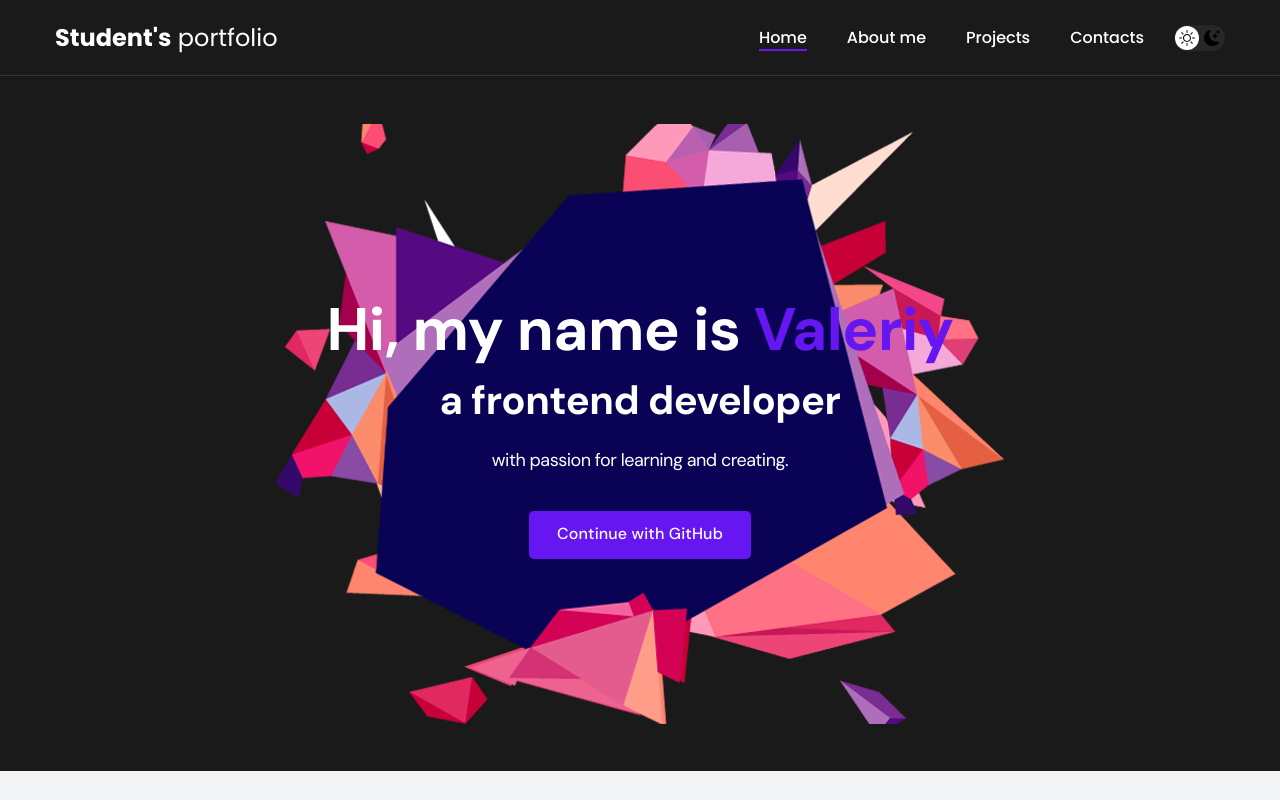
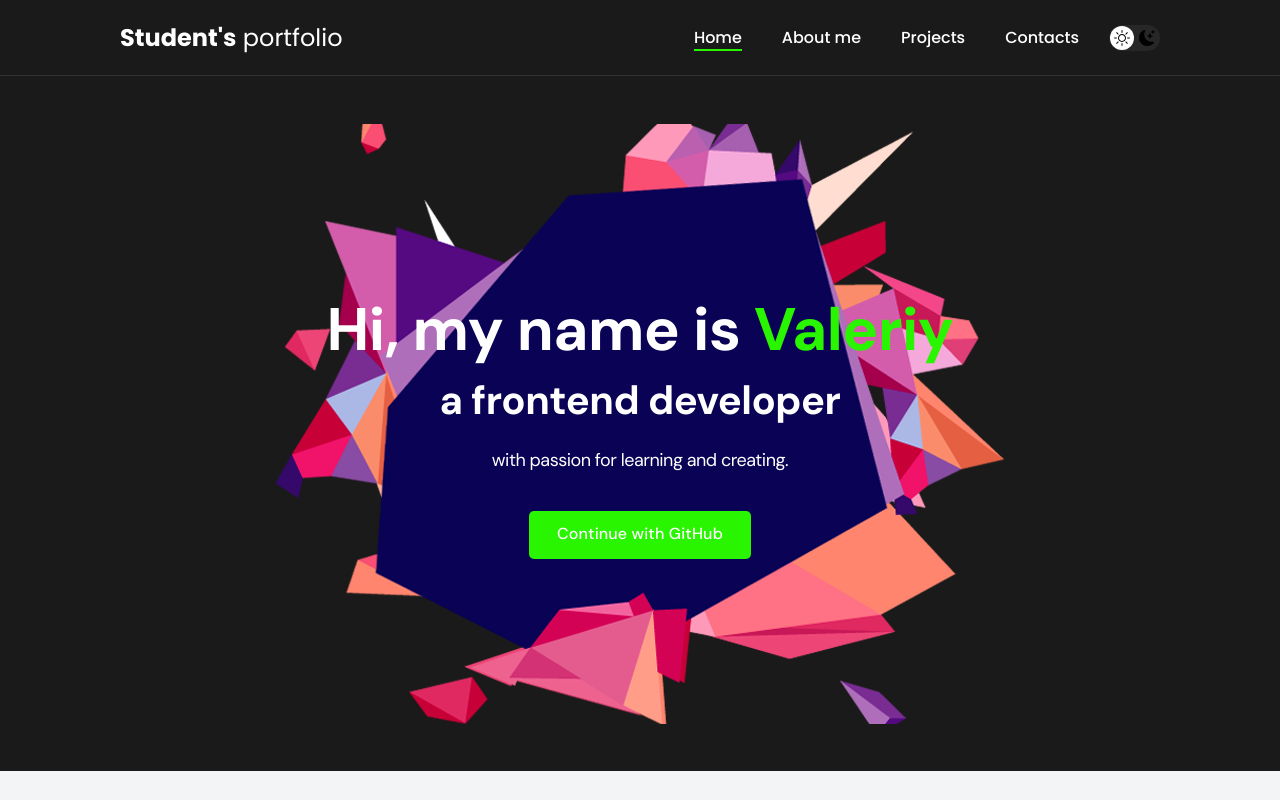
Before and after one commit to valeru19/Student-s_portfolio, a React (Create React App) app: page / in a window 1280 px wide. Shown: the top 800 px of the page. Built offline with nearby package versions, Linux system fonts and the light colour scheme.

Commit message:
new commit

```diff
--- a/src/styles/main.css
+++ b/src/styles/main.css
@@ -3,16 +3,16 @@
 
 :root {
 	/* Colors */
-	--black-pure: #000000; /* Оставляем чистый черный для специфических случаев */
-	--black: #1a1a1a; /* Мягкий черный для темного режима */
-	--black-border: #333333; /* Темно-серый для границ */
-	--white: #ffffff; /* Чистый белый */
-	--grey: #6b7280; /* Нейтральный серый для текста и элементов */
-	--cream: #f5e8c7; /* Более мягкий кремовый для теплых акцентов */
-	--purple: #6616f1; /* Мягкий фиолетовый, менее агрессивный, но яркий */
-	--green: #1ed894; /* Яркий, но не кричащий зеленый, без прозрачности */
-	--yellow: #facc15; /* Мягкий желтый, более приятный для глаз */
-	--blue: #4e3bf6; /* Спокойный синий, современный и универсальный */
+	--black-pure: #000000;
+	--black: #1a1a1a;
+	--black-border: #333333;
+	--white: #ffffff;
+	--grey: #6b7280;
+	--cream: #f5e8c7;
+	--purple: #29f500;
+	--green: #1ed894;
+	--yellow: #facc15;
+	--blue: #3822ff;
 	--red: #f86c6c;
 	--rpr: #1ac9c9;
 
@@ -34,7 +34,7 @@
 	--container: #f5e8c7;
 	--text-color: var(--black);
 	--accent: var(--purple); /* Основной акцентный цвет */
-	--title-1: var(--purple); /* Для заголовков первого уровня */
+	--title-1: var(--yellow); /* Для заголовков первого уровня */
 	--title-2: var(--blue); /* Для заголовков второго уровня */
 	--project-card-bg: var(--white);
 	--project-card-text: var(--black);
@@ -98,8 +98,8 @@ body {
 
 .container {
 	margin: 0 auto;
-	padding: 0 15px;
-	max-width: 1200px;
+	padding: 0 15vh;
+	max-width: 1200vh;
 }
 
 .none {
--- a/src/utils/detectDarkMode.js
+++ b/src/utils/detectDarkMode.js
@@ -1,6 +1,4 @@
-// Функция для определения текущего режима цветовой схемы
     const detectDarkMode = () => {
-        // eslint-disable-next-line no-lone-blocks
         {
             return window.matchMedia && window.matchMedia('(prefers-color-scheme: dark)').matches
             ? 'dark'
```
